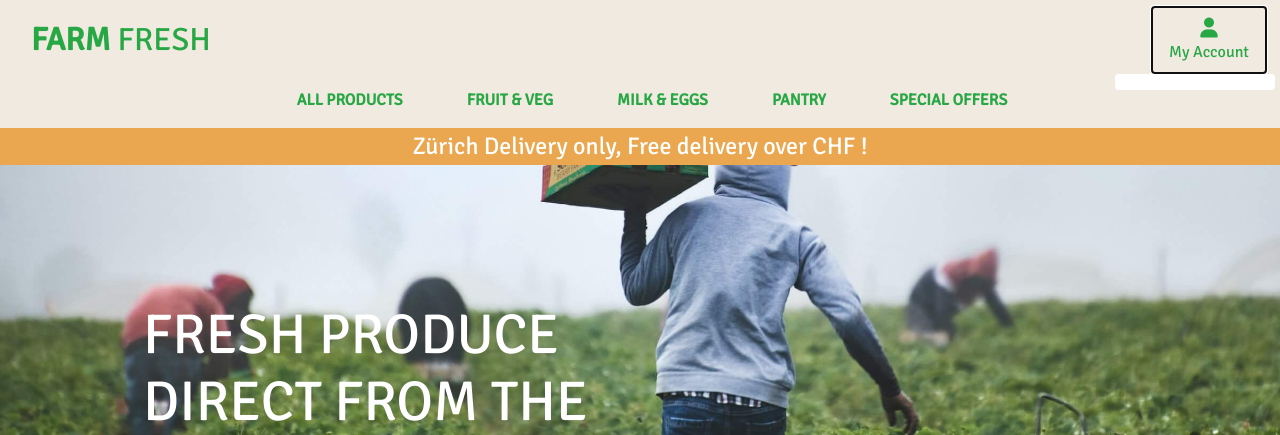
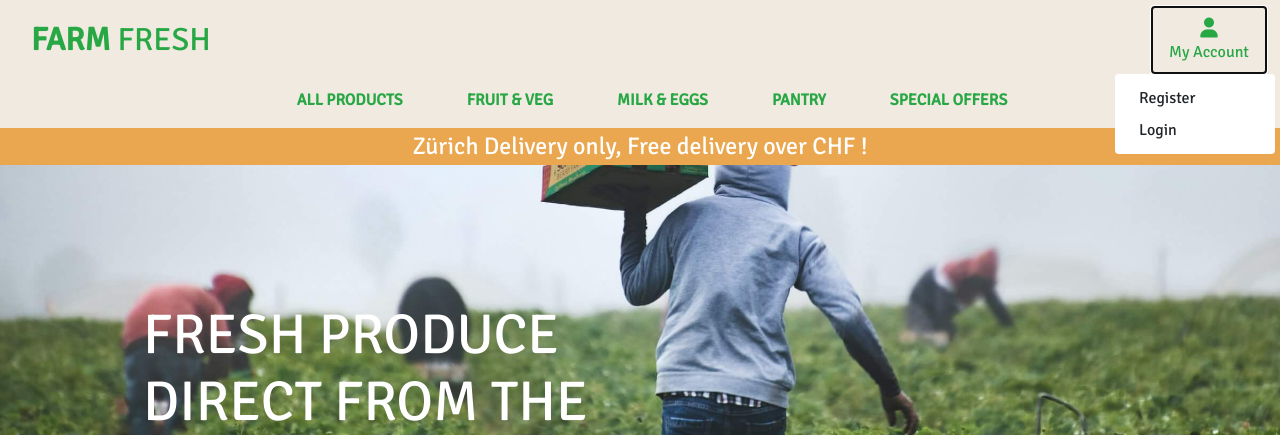
Before and after one commit to Joao4569/farm_fresh_2.0, a Django app: page / in a window 1280 px wide, after a click on "My Account". Shown: the top 435 px of the page. Run offline with Django 5.2, Linux system fonts and the light colour scheme; some libraries are stand-ins or nearby versions.

Commit message:
feat: Django allauth installed and working.

```diff
--- a/farm_fresh_v_2_0_project/templates/base.html
+++ b/farm_fresh_v_2_0_project/templates/base.html
@@ -93,6 +93,25 @@
             </a>
             <div class="dropdown-menu border-0" aria-labelledby="user-options">
 
+              <!-- Check if the user is authenticated(registered and logged in) -->
+              {% if request.user.is_authenticated %}
+              <!-- Check if the user is a superuser(manangement/owner or associated employee) -->
+                {% if request.user.is_superuser %}
+                  <!-- Product management link -->
+                  <a href="#" class="dropdown-item" aria-label="Link for product management">Product Management</a>
+                {% endif %}
+                <!-- Link to user account/profile -->
+                <a href="#" class="dropdown-item" aria-label="Link to view your profile">My Profile</a>
+                <!-- Link to logout page -->
+                <a href="{% url 'account_logout' %}" class="dropdown-item" aria-label="Link to logout of user account">Logout</a>
+
+              <!-- If the user is not authenticated(registered and logged in) -->
+              {% else %}
+                <!-- link to registration page -->
+                <a href="{% url 'account_signup' %}" class="dropdown-item" aria-label="Link to register as a new user">Register</a>
+                <!-- Link to login page -->
+                <a href="{% url 'account_login' %}" class="dropdown-item" aria-label="Link to log into user account">Login</a>
+              {% endif %}
 
             </div>
           </li>
```
